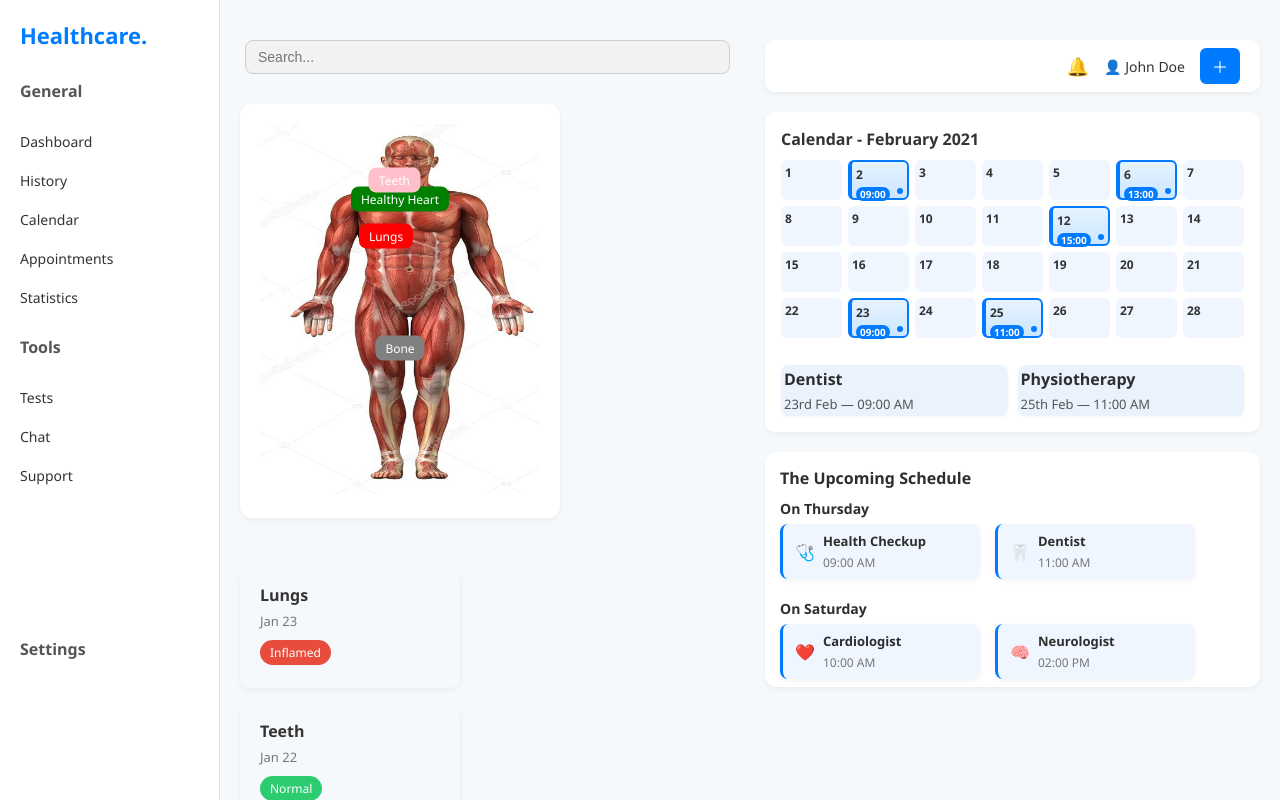
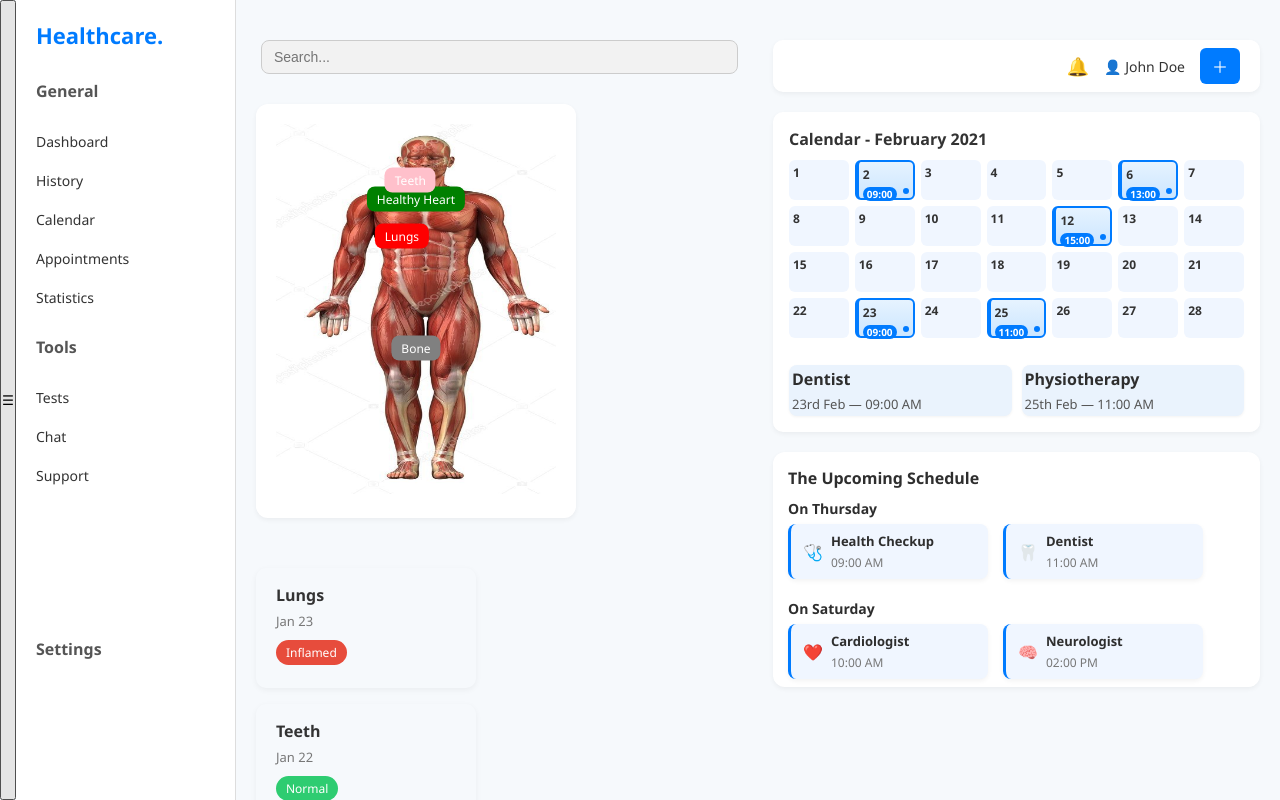
Before and after one commit to Akshaya-Udhayagiri-01/healthcare-dashboard, a React (Vite) app: page / in a window 1280 px wide. Built offline with nearby package versions, Linux system fonts and the light colour scheme.

Commit message:
Update App.jsx

```diff
--- a/src/App.jsx
+++ b/src/App.jsx
@@ -1,12 +1,25 @@
+import { useState } from 'react'
 import Header from './components/Header'
 import Sidebar from './components/Sidebar'
 import DashboardMainContent from './components/dashboard/DashboardMainContent'
 import './index.css'
 
 export default function App() {
+  const [isSidebarOpen, setSidebarOpen] = useState(false)
+
   return (
     <div className="app-container">
-      <Sidebar />
+      {/* Hamburger visible on mobile */}
+      <button
+        className="hamburger"
+        onClick={() => setSidebarOpen(!isSidebarOpen)}
+      >
+        ☰
+      </button>
+
+      {/* Sidebar with toggle class */}
+      <Sidebar className={`sidebar ${isSidebarOpen ? 'open' : ''}`} />
+
       <div className="main-content">
         <DashboardMainContent />
       </div>
```
